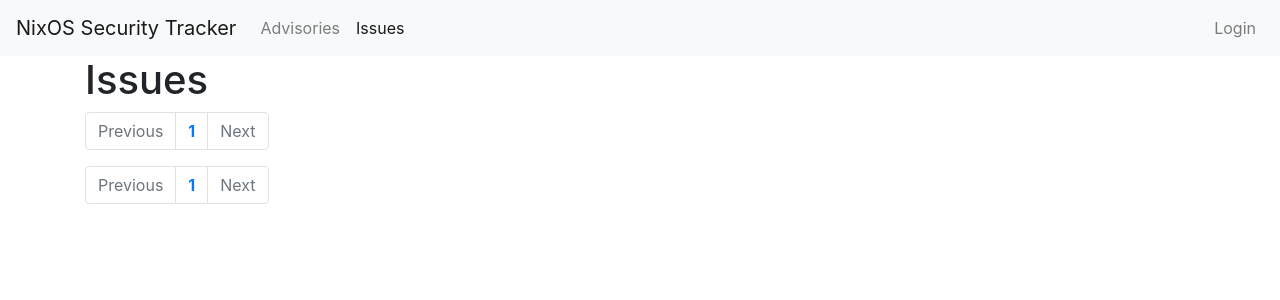
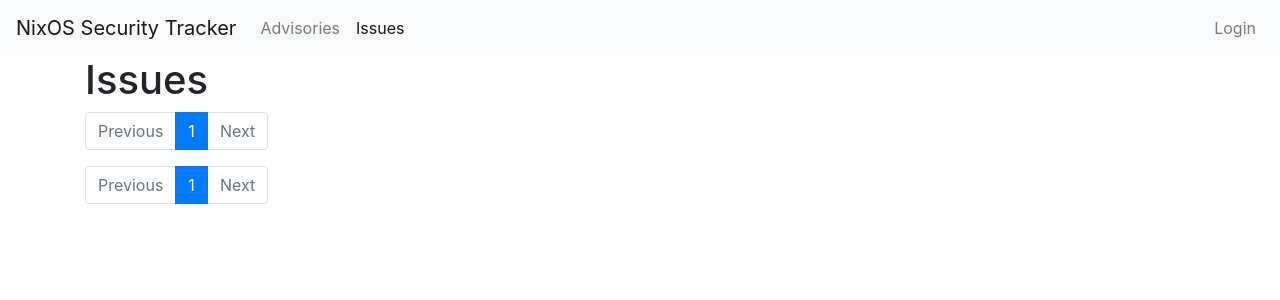
Before and after one commit to andir/nixos-security-tracker, a Django app: page /issues/ in a window 1280 px wide. Shown: the top 300 px of the page. Run offline with Django 3.2, Linux system fonts and the light colour scheme; data that the repository does not hold is empty; some libraries are stand-ins or nearby versions.

Commit message:
fixup! views: add issue list pagination

```diff
--- a/tracker/templates/pagination.html
+++ b/tracker/templates/pagination.html
@@ -18,8 +18,8 @@
             <a class="page-link">...</a>
         </li>
         {% else %}
-        <li class="page-item">
-            <a class="page-link{% if page_obj.number == page %} font-weight-bold{% endif %}" href="?page={{ page }}">{{ page }}</a>
+        <li class="page-item{% if page_obj.number == page %} active{% endif %}">
+            <a class="page-link" href="?page={{ page }}">{{ page }}</a>
         </li>
         {% endif %}
         {% endfor %}
```
